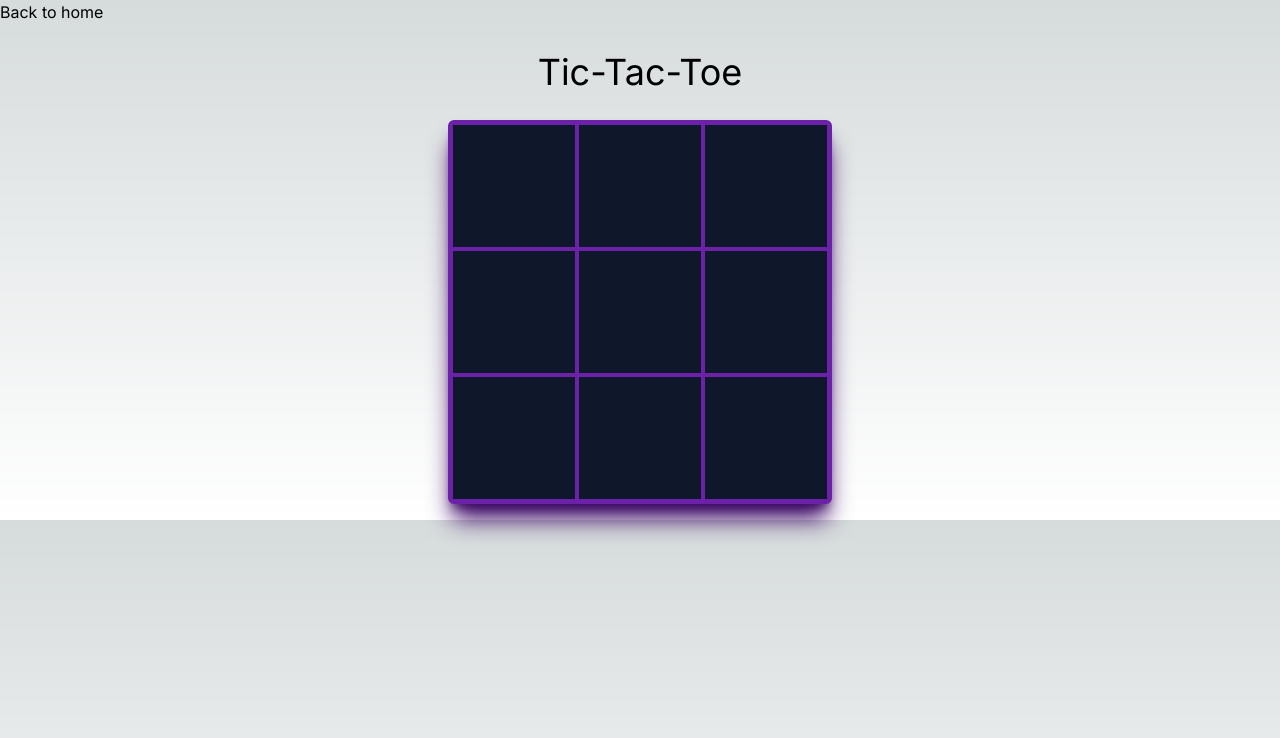
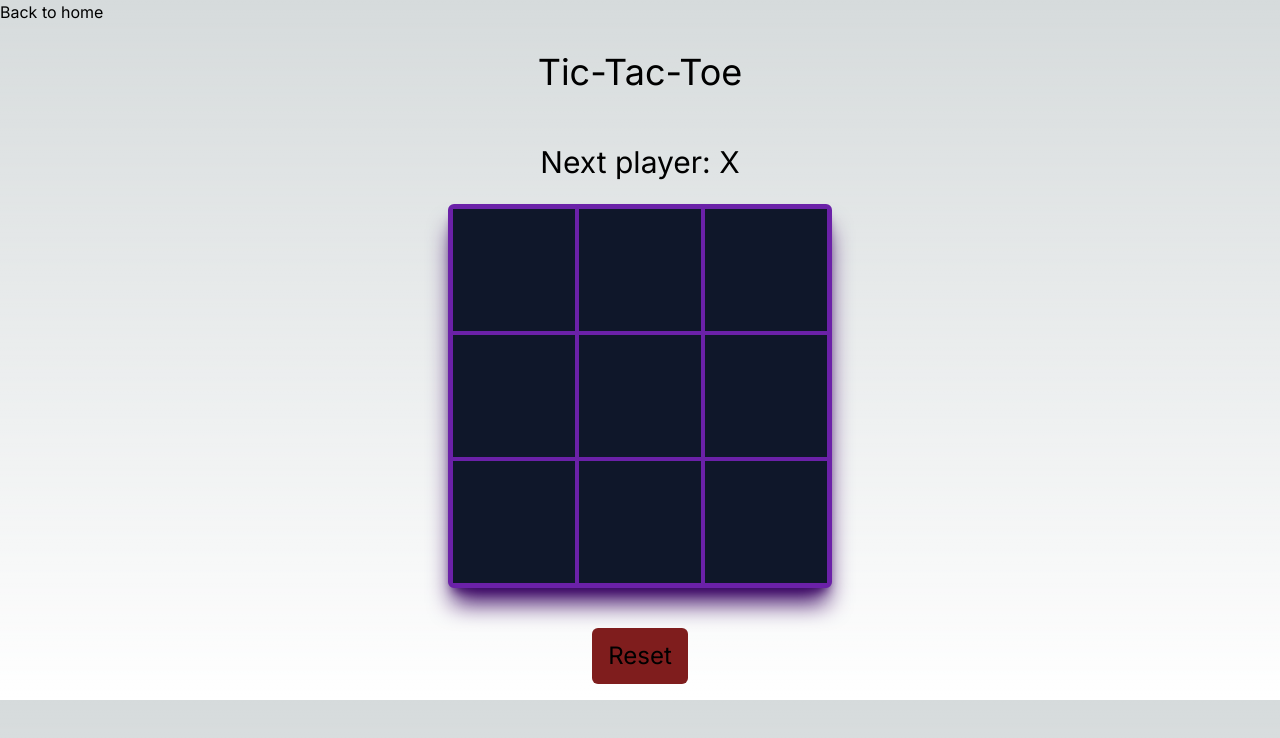
Before and after one commit to pixelfox01/minigames, a Next.js app: page /tictactoe in a window 1280 px wide. Shown: the top 738 px of the page. Built offline with nearby package versions, Linux system fonts and the light colour scheme.

Commit message:
Completed basic game logic

```diff
--- a/app/(games)/tictactoe/board/board.tsx
+++ b/app/(games)/tictactoe/board/board.tsx
@@ -1,32 +1,56 @@
 "use client";
 
+import Square from "../square/square";
 import { useState } from "react";
 
-interface SquareProps {
-  value: string;
-  onSquareClick: () => void;
-}
-
-function Square(props: SquareProps) {
-  return (
-    <button className="text-4xl bg-slate-900" onClick={props.onSquareClick}>
-      {props.value}
-    </button>
-  );
+function calculateWinner(squares: (string | null)[]) {
+  const lines = [
+    [0, 1, 2],
+    [3, 4, 5],
+    [6, 7, 8],
+    [0, 3, 6],
+    [1, 4, 7],
+    [2, 5, 8],
+    [0, 4, 8],
+    [2, 4, 6],
+  ];
+  for (const [a, b, c] of lines) {
+    if (squares[a] && squares[a] === squares[b] && squares[a] === squares[c]) {
+      console.log({ winner: squares[a], winningLine: [a, b, c] });
+      return { winner: squares[a], winningLine: [a, b, c] };
+    }
+  }
 }
 
 export default function Board() {
-  const [squares, setSquares] = useState(Array(9).fill(null));
+  const [squares, setSquares] = useState<(string | null)[]>(
+    Array(9).fill(null)
+  );
+  const [xIsNext, setXIsNext] = useState(true);
 
   const onSquareClick = (i: number) => {
+    if (squares[i] || calculateWinner(squares)) {
+      return;
+    }
+
     const newSquares = [...squares];
-    newSquares[i] = "X";
+    newSquares[i] = xIsNext ? "X" : "O";
+
     setSquares(newSquares);
-    console.log(newSquares);
+    setXIsNext(!xIsNext);
   };
 
+  const winner = calculateWinner(squares);
+  let status: string;
+  if (winner) {
+    status = "Winner: " + winner.winner;
+  } else {
+    status = "Next player: " + (xIsNext ? "X" : "O");
+  }
+
   return (
-    <div className="flex justify-center my-4">
+    <div className="flex flex-col items-center my-4">
+      <div className="text-3xl my-6">{status}</div>
       <div className="border-[0.35rem] rounded-md border-purple-800 bg-purple-800 shadow-xl shadow-purple-950 grid grid-cols-3 gap-1 auto-rows-fr auto-cols-fr w-72 h-72 lg:w-96 lg:h-96">
         <Square value={squares[0]} onSquareClick={() => onSquareClick(0)} />
         <Square value={squares[1]} onSquareClick={() => onSquareClick(1)} />
@@ -38,6 +62,15 @@ export default function Board() {
         <Square value={squares[7]} onSquareClick={() => onSquareClick(7)} />
         <Square value={squares[8]} onSquareClick={() => onSquareClick(8)} />
       </div>
+      <button
+        className="text-2xl rounded-md px-4 py-3 mt-10 bg-red-900 hover:bg-red-950"
+        onClick={() => {
+          setSquares(Array(9).fill(null));
+          setXIsNext(true);
+        }}
+      >
+        Reset
+      </button>
     </div>
   );
 }
--- /dev/null
+++ b/app/(games)/tictactoe/square/square.tsx
@@ -0,0 +1,12 @@
+interface SquareProps {
+  value: string | null;
+  onSquareClick: () => void;
+}
+
+export default function Square(props: SquareProps) {
+  return (
+    <button className="text-4xl bg-slate-900" onClick={props.onSquareClick}>
+      {props.value}
+    </button>
+  );
+}
```
